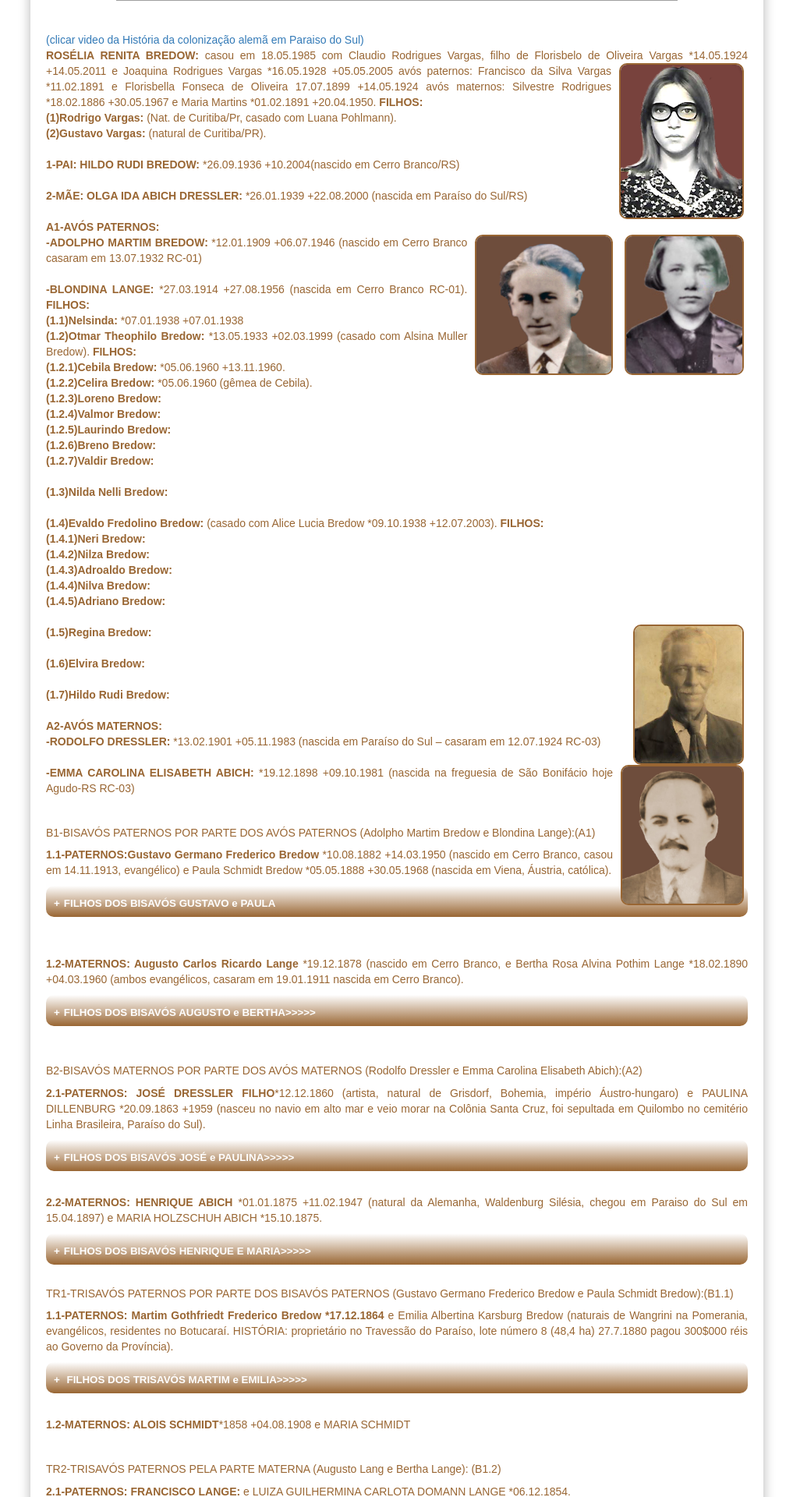
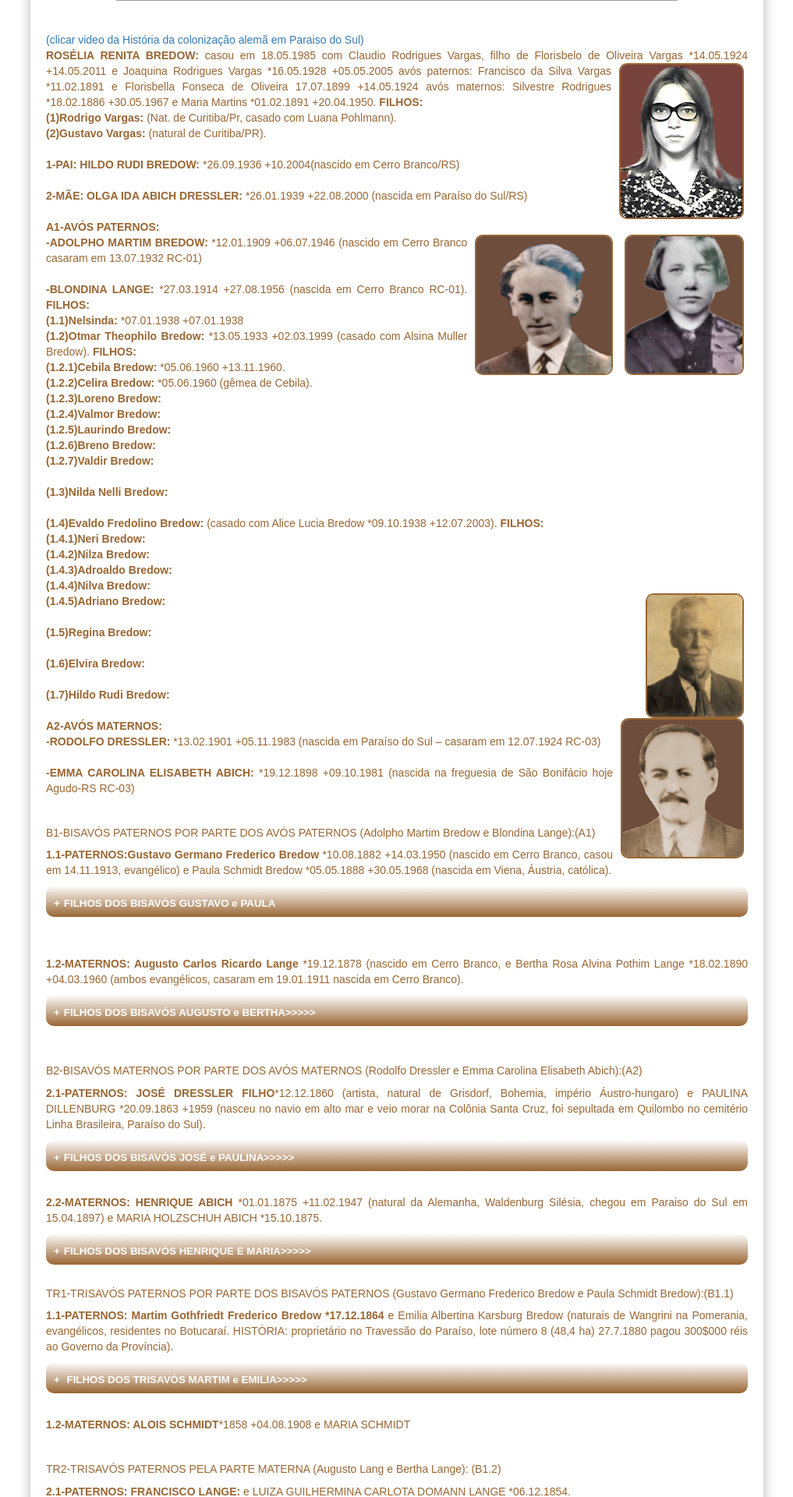
Before and after one commit to claudiovargas1955/claudiovargas1955.github.io, a Jekyll site: the page built from _pages/arvore-genealogica-de-roselia-renita-bredow.html, in a window 1280 px wide. Shown: the part 961-2881 px from the top of the page at 78% size, without its empty margins (131-1148 px from the left). Built offline with Jekyll 4.4.1, drawn with Linux system fonts in a browser that asks for light colours; some web fonts are replaced; grey boxes are pictures that could not be loaded.

Commit message:
Update arvore-genealogica-de-roselia-renita-bredow.html

```diff
--- a/_pages/arvore-genealogica-de-roselia-renita-bredow.html
+++ b/_pages/arvore-genealogica-de-roselia-renita-bredow.html
@@ -115,19 +115,19 @@ Fonseca de Oliveira 17.07.1899 +14.05.1924 avós maternos: Silvestre Rodrigues *
 <b>(1.4.1)Neri Bredow: </b><br>
 <b>(1.4.2)Nilza Bredow: </b><br>
 <b>(1.4.3)Adroaldo Bredow: </b><br>
-<b>(1.4.4)Nilva Bredow: </b><br>
+<b>(1.4.4)Nilva Bredow: </b><br> <img class="dir1" style="float:right"; src="/images/Rodolfo.png"; height="160px"; title="Rodolfo Dressler";/>
 <b>(1.4.5)Adriano Bredow: </b><br><br>
-  <img class="dir1" style="float:right"; src="/images/Rodolfo.png"; height="180px"; title="Rodolfo Dressler";/>
+
 <b>(1.5)Regina Bredow: </b><br><br>
 
 <b>(1.6)Elvira Bredow: </b><br><br>
 
 <b>(1.7)Hildo Rudi Bredow: </b> <br/><br>
 
-
+<img class="dir1" style="float:right"; src="/images/bisavo.jpg"; height="180px"; title="bisavô Gustavo Germano Frederico Bredow";/>
 <b>A2-AVÓS MATERNOS:</b><br>
 
-<b>-RODOLFO DRESSLER:</b> *13.02.1901 +05.11.1983 (nascida em Paraíso do Sul – casaram em 12.07.1924 RC-03)<br/><br/> <img class="dir1" style="float:right"; src="/images/bisavo.jpg"; height="180px"; title="bisavô Gustavo Germano Frederico Bredow";/>
+<b>-RODOLFO DRESSLER:</b> *13.02.1901 +05.11.1983 (nascida em Paraíso do Sul – casaram em 12.07.1924 RC-03)<br/><br/>
 <b>-EMMA CAROLINA ELISABETH ABICH:</b> *19.12.1898 +09.10.1981 (nascida na freguesia de São Bonifácio hoje Agudo-RS RC-03)</p> <br>
 
 
```
